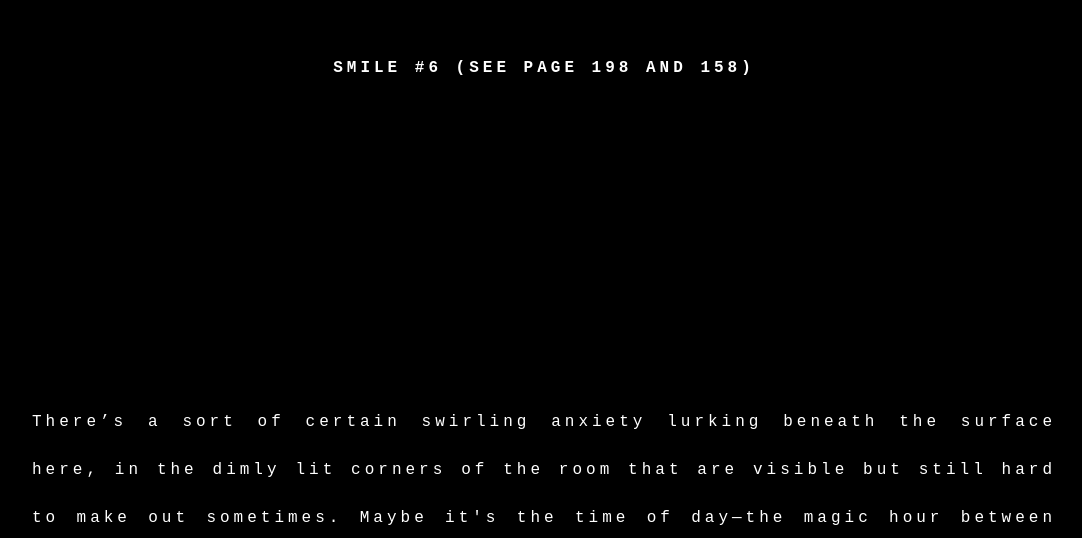
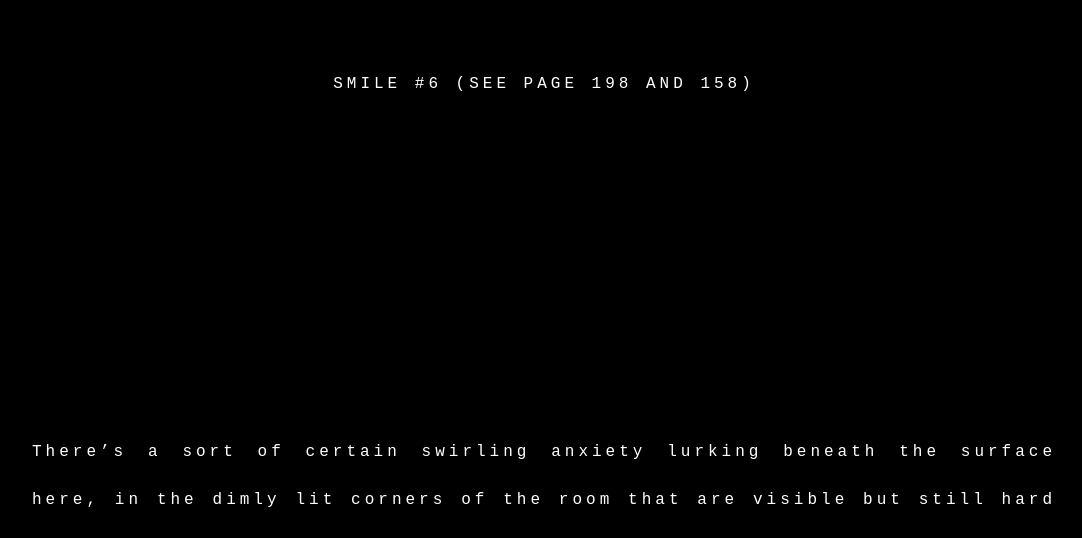
Before and after one commit to mike-tully/slauson-writings, a plain HTML site: page essays.html in a window 1280 px wide. Shown: the part 260-798 px from the top of the page, without its empty margins (96-1178 px from the left). Drawn offline with Linux system fonts and the light colour scheme; a web font is replaced by a local one.

Commit message:
css changes
css changes

```diff
--- a/css/style-3.css
+++ b/css/style-3.css
@@ -52,9 +52,10 @@ body {
 
 /* Essay Typography */
 
-h1.essay-title {
+p.essay-title {
 	font-family: "Everson Mono Bold", monospace;
   font-size: 1em;
+  font-weight: normal;
   text-transform: uppercase;
   letter-spacing: .25em;
   margin-top: 20em;
--- a/essays.html
+++ b/essays.html
@@ -16,7 +16,7 @@
 
 
 
-    <h1 class="essay-title">Smile #6 (see page 198 and 158)</h1>
+    <p class="essay-title">Smile #6 (see page 198 and 158)</p>
 
     <p>
        There’s a sort of certain swirling anxiety lurking beneath the surface here, in the dimly lit corners of the room that are visible but still hard to make out sometimes. Maybe it's the time of day—the magic hour between the evening and night when the illumination becomes beautiful and flat at the same time, removing the perceptible contrast of our spaces. Maybe this anxiety fits in that corner where what comes next isn’t quite so certain, if ascertainable at all. An anxiety about time, things out of our control, and surrendering to that as a way to release ourselves and become free, for once, in the middle of all of this fucked up world we all reside in. <br><br>
```
